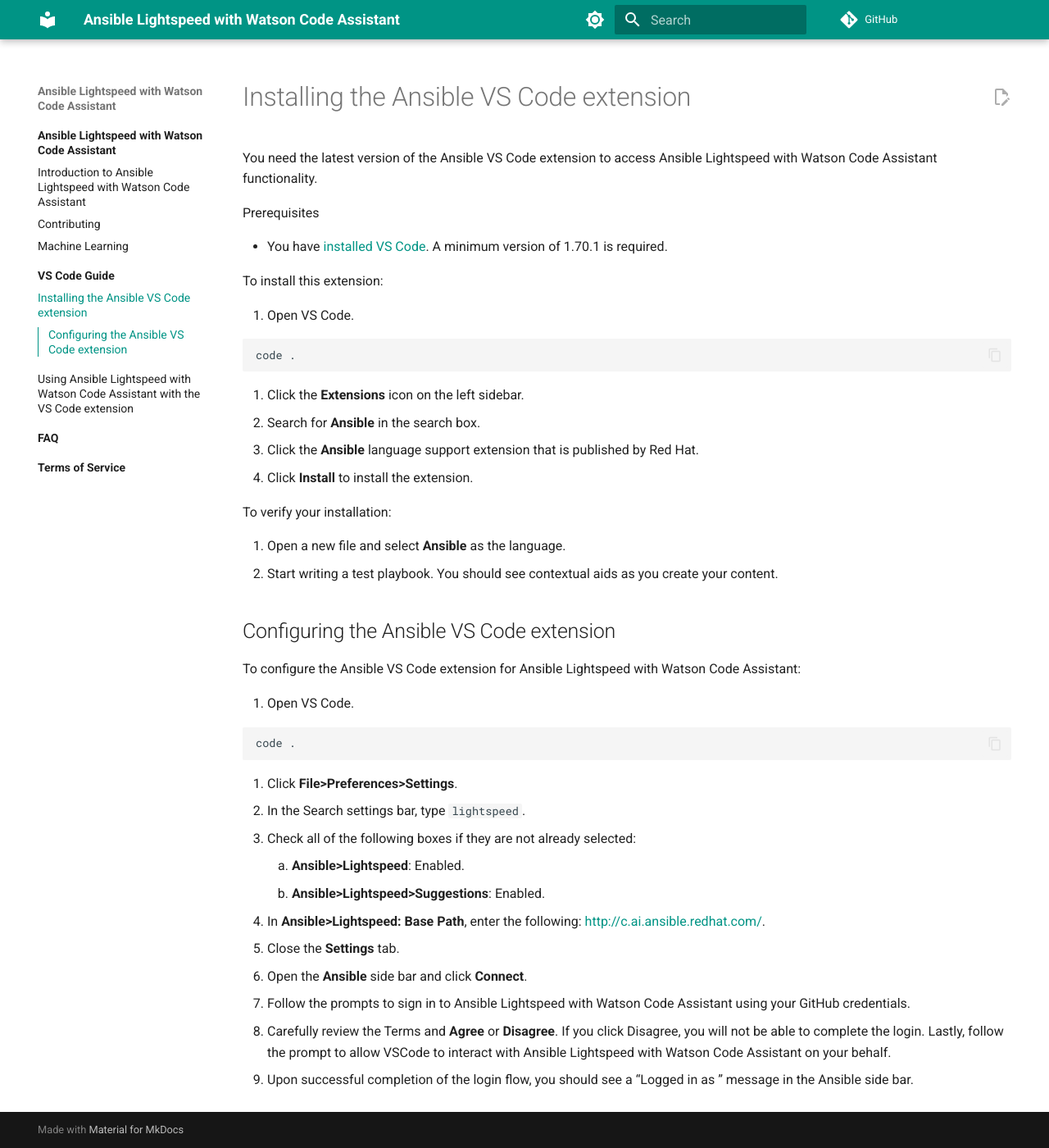
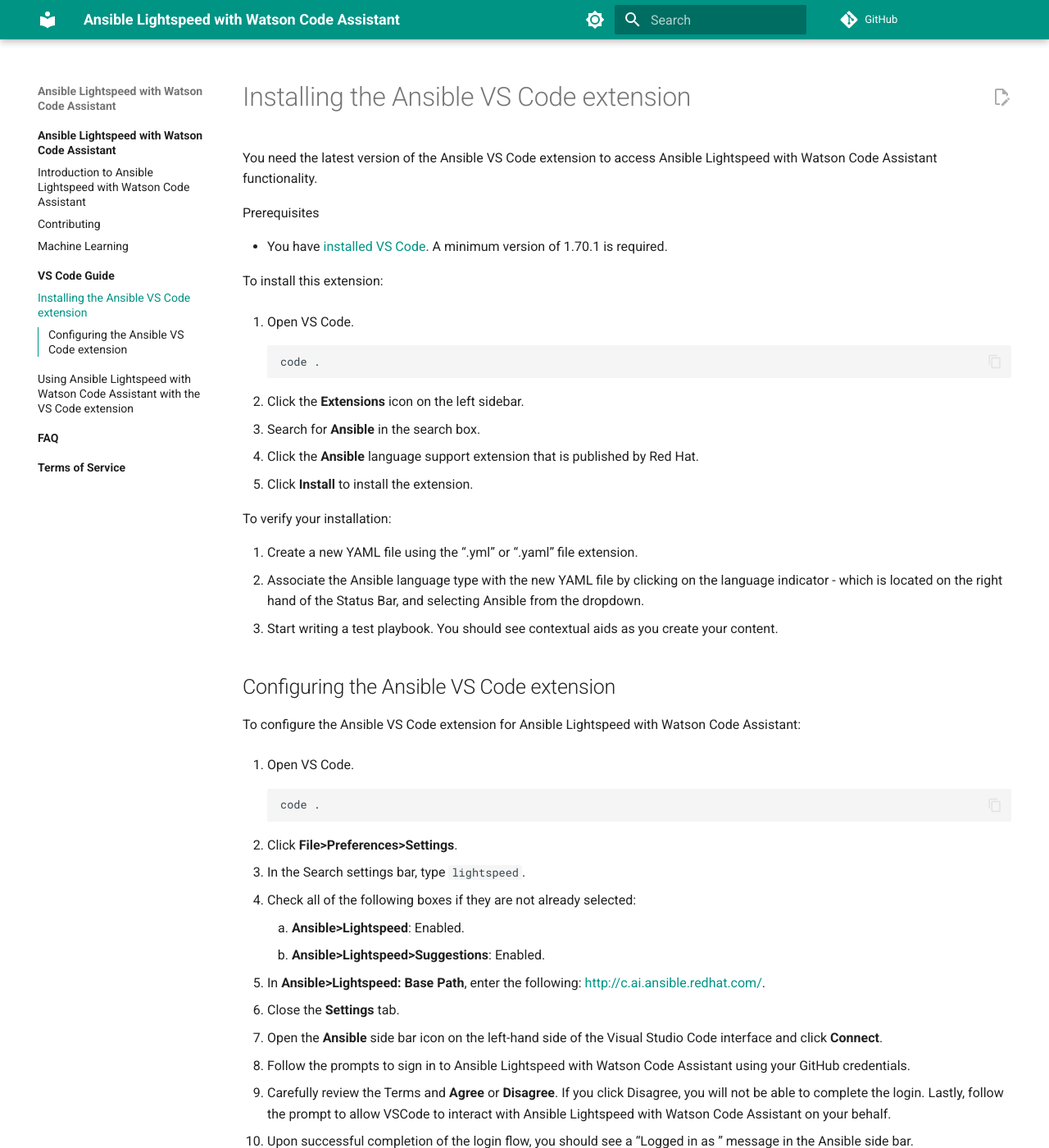
Before and after one commit to ansible/ansible-lightspeed, an MkDocs documentation site: the page built from docs/vscode_guide/installing_vs.md, in a window 1280 px wide and 1400 px high. Shown: the whole window at 82% size. Built offline with MkDocs 1.6.1 and Material for MkDocs 9.7.7, drawn with Linux system fonts in a browser that asks for light colours; comment, search, counter and statistics services are not loaded.

Commit message:
formatting and link fixes

````diff
--- a/docs/vscode_guide/installing_vs.md
+++ b/docs/vscode_guide/installing_vs.md
@@ -10,9 +10,9 @@ To install this extension:
 
 1. Open VS Code.
 
-   ```bash
-   code .
-   ```
+      ```bash
+      code .
+      ```
 
 2. Click the **Extensions** icon on the left sidebar.
 3. Search for **Ansible** in the search box.
@@ -21,8 +21,11 @@ To install this extension:
 
 To verify your installation:
 
-1. Open a new file and select **Ansible** as the language.
-2. Start writing a test playbook. You should see contextual aids as you create your content.
+1. Create a new YAML file using the “.yml” or “.yaml” file extension.
+2. Associate the Ansible language type with the new YAML file by clicking on the language
+indicator - which is located on the right hand of the Status Bar, and selecting Ansible
+from the dropdown.
+3. Start writing a test playbook. You should see contextual aids as you create your content.
 
 ## Configuring the Ansible VS Code extension
 
@@ -30,9 +33,9 @@ To configure the Ansible VS Code extension for Ansible Lightspeed with Watson Co
 
 1. Open VS Code.
 
-   ```bash
-   code .
-   ```
+      ```bash
+      code .
+      ```
 
 2. Click **File>Preferences>Settings**.
 3. In the Search settings bar, type `lightspeed`.
@@ -41,7 +44,7 @@ To configure the Ansible VS Code extension for Ansible Lightspeed with Watson Co
     2. **Ansible>Lightspeed>Suggestions**: Enabled.
 5. In **Ansible>Lightspeed: Base Path**, enter the following: [http://c.ai.ansible.redhat.com/][base-path].
 6. Close the **Settings** tab.
-7. Open the **Ansible** side bar and click **Connect**.
+7. Open the **Ansible** side bar icon on the left-hand side of the Visual Studio Code interface and click **Connect**.
 8. Follow the prompts to sign in to Ansible Lightspeed with Watson Code Assistant using your GitHub credentials.
 9. Carefully review the Terms and **Agree** or **Disagree**. If you click Disagree, you will not be able to complete the login. Lastly, follow the prompt to allow VSCode to interact with Ansible Lightspeed with Watson Code Assistant on your behalf.
 10. Upon successful completion of the login flow, you should see a “Logged in as <your github id>” message in the Ansible side bar.
````
Also changed, not shown: docs/faq/index.md (+3 -3 lines), docs/vscode_guide/using_vs.md (+10 -8 lines).
